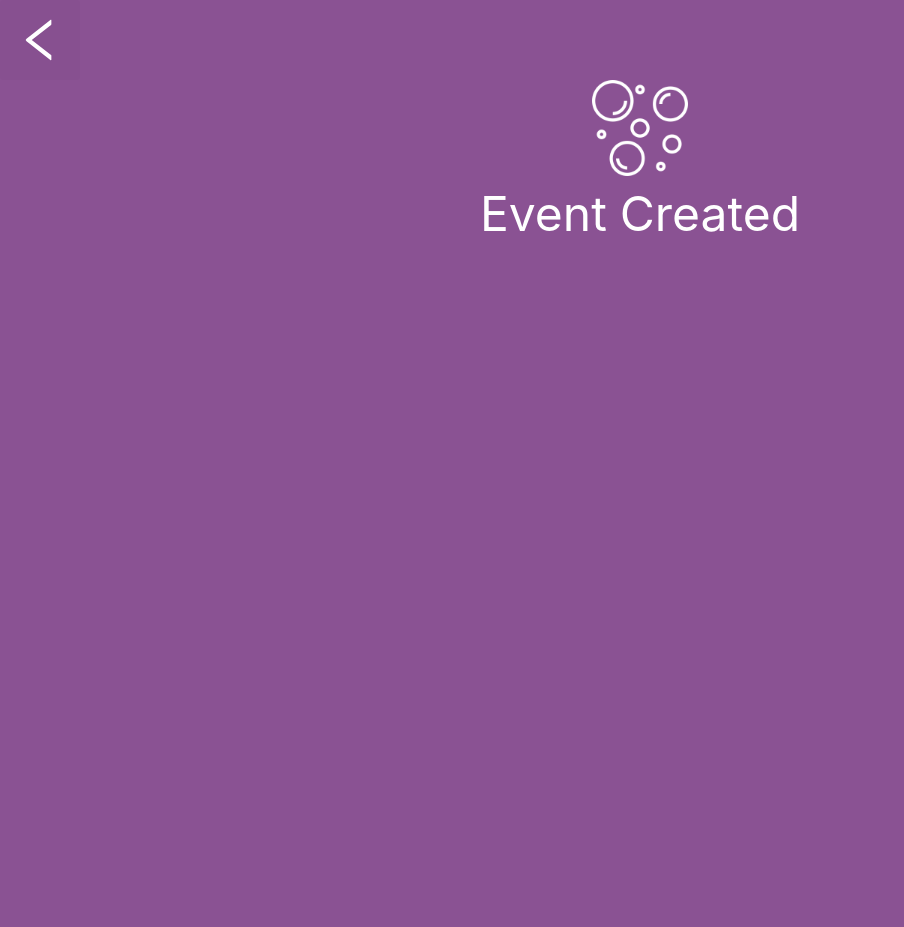
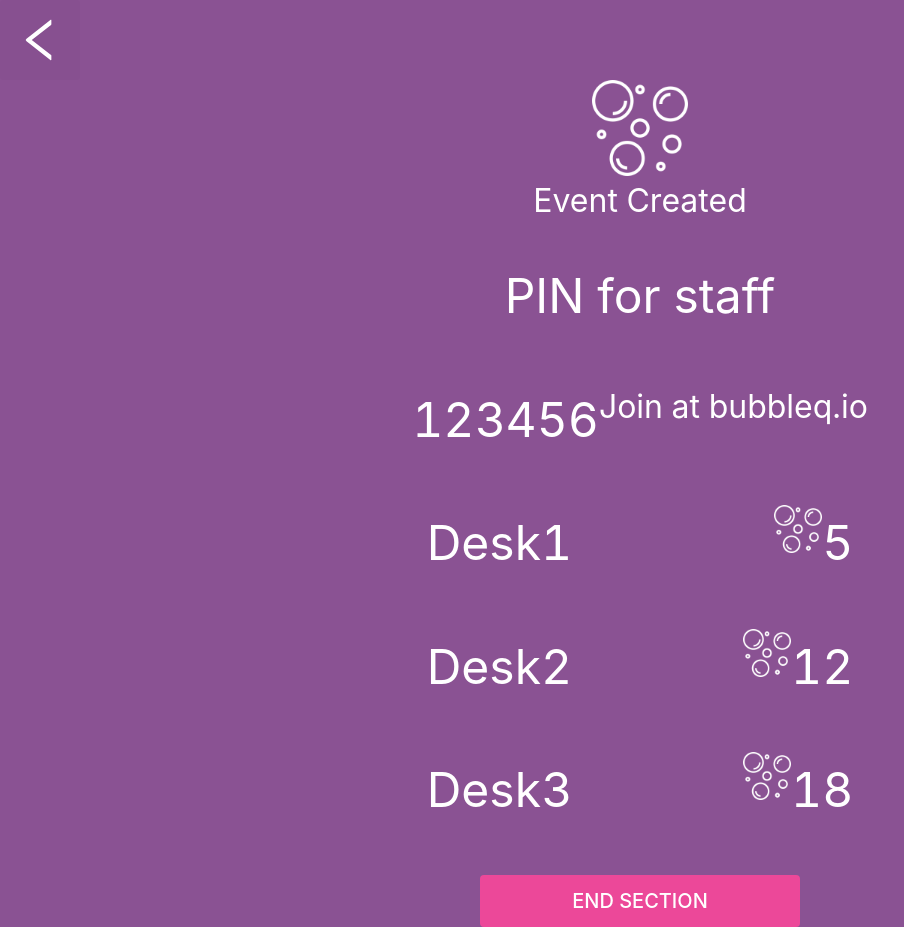
Before and after one commit to HTN2022-teamtoronto/bubble-queue-frontend, a React (Create React App) app: page /hostP in a window 1280 px wide. Shown: the whole page, without its empty margins (0-904 px from the left). Before the commit the page ends 800 px from the top, so only its background shows below. Built offline with nearby package versions, Linux system fonts and the light colour scheme.

Commit message:
fished basic

```diff
--- a/src/components/CircleNumber/index.js
+++ b/src/components/CircleNumber/index.js
@@ -1,6 +1,6 @@
-import React, { useState } from "react";
+import React from "react";
 
-const CircleNumber = ({ number, size }) => {
+const CircleNumber = ({ number }) => {
   return (
     <div
       className=" text-white rounded-full bg-[#CB98D4]  flex items-center justify-center font-mono"
--- /dev/null
+++ b/src/components/DeskInfo.jsx
@@ -0,0 +1,26 @@
+import React from "react";
+import BubbleLogo from "../assets/bubble.png";
+
+function DeskInfo({deskNum, waitNum}) {
+  return (
+    <div className="flex w-2/6 justify-between">
+        <p
+            className=" text-white justify-center "
+            style={{ fontSize: "3rem" }}
+          >
+            Desk{deskNum}
+          </p>
+          <div className="flex">
+        <img className="h-12 w-12" src={BubbleLogo} />
+        <p
+            className=" text-white justify-center items-center"
+            style={{ fontSize: "3rem" }}
+          >
+            {waitNum}
+          </p>
+        </div>
+    </div>
+  );
+}
+
+export default DeskInfo;
--- a/src/index.jsx
+++ b/src/index.jsx
@@ -22,8 +22,8 @@ root.render(
             <Route path="/userC" element={<UserChoosing />} exact />
             <Route path="/hostC" element={<HostChoosing />}  />
             <Route path="/host" element={<HostLanding />}  />
-            <Route path="/" element={<HostPin />}  />
-            <Route path="/hostP" element={<UserPin />}  />
+            <Route path="/hostP" element={<HostPin />}  />
+            <Route path="/" element={<UserPin />}  />
             <Route path="/user" element={<UserLanding />}  />
             <Route path="/queue" element={<QueuePage />}  />
             <Route path="/reception" element={<ReceptionessConfirmPage />}  />
--- a/src/pages/HostPin.js
+++ b/src/pages/HostPin.jsx
@@ -1,18 +1,20 @@
 import React from "react";
 import BubbleLogo from "../assets/bubble.png";
 import { LeftOutlined } from "@ant-design/icons";
-import { Button } from "antd";
-
+import { Button as AntButton } from "antd";
+import DeskInfo from "../components/DeskInfo";
+import Button from "../components/Button";
 function HostPin() {
   const PIN = "123456";
+  const deskInfo = [{deskNum:1, waitNum:5}, {deskNum:2, waitNum:12}, {deskNum:3, waitNum:18}];
   return (
     <>
-      <Button
+      <AntButton
         type="text"
         icon={<LeftOutlined style={{ fontSize: "3rem", color: "white" }} />}
         size="large"
         style={{ width: "5rem", height: "5rem" }}
-      ></Button>
+      ></AntButton>
       <div className="flex flex-col items-center justify-center">
         <img className="h-24 w-24" src={BubbleLogo} />
         <p
@@ -27,7 +29,7 @@ function HostPin() {
         >
           PIN for staff
         </p>
-        <div className="flex justify-between">
+        <div className="flex justify-center">
           <p
             className=" text-white justify-center items-center"
             style={{ fontSize: "3rem" }}
@@ -41,6 +43,10 @@ function HostPin() {
             Join at bubbleq.io
           </p>
         </div>
+        {deskInfo.map((deskNum) => (
+        <DeskInfo deskNum={deskNum.deskNum} waitNum={deskNum.waitNum}/>
+          ))}
+        <Button title={"End Section"} className="cursor-pointer"/>
       </div>
     </>
   );
--- a/src/pages/QueuePage.jsx
+++ b/src/pages/QueuePage.jsx
@@ -16,7 +16,6 @@ function QueuePage(){
         <QueueGenerator />
 
         <p class="flex flex-col text-white justify-center items-center content-end" style={{fontSize:"3rem"}}>Come back check in at 18:26</p>
-
     </div>
   );
 }
--- a/src/pages/UserPin.jsx
+++ b/src/pages/UserPin.jsx
@@ -1,23 +1,47 @@
 import React from 'react';
 import BubbleLogo from "../assets/bubble.png";
 import { LeftOutlined } from "@ant-design/icons";
-import { Button } from "antd";
-
+import { Button as AntButton} from "antd";
+import Button from '../components/Button';
 function UserPin(){
     const PIN = "123456";
   return (
-     <>
-    <Button
+    <>
+      <AntButton
         type="text"
         icon={<LeftOutlined style={{ fontSize: "3rem", color: "white" }} />}
         size="large"
         style={{ width: "5rem", height: "5rem" }}
-      ></Button>
-    <div className="flex flex-col items-center justify-center" >
+      />
+      <div className="flex flex-col items-center justify-center">
+        <img className="h-24 w-24" src={BubbleLogo} />
+        <p
+          className=" text-white justify-center items-center"
+          style={{ fontSize: "2rem" }}
+        >
+          Event Created
+        </p>
+        <p
+          className=" text-white justify-center items-center"
+          style={{ fontSize: "3rem" }}
+        >
+          PIN for staff
+        </p>
+          <p
+            className=" text-white justify-center items-center"
+            style={{ fontSize: "3rem" }}
+          >
+            {PIN}
+          </p>
 
-        <img className="h-24 w-24" src={BubbleLogo} />
-        <p className="flex flex-col text-white justify-center items-center" style={{fontSize:"3rem"}}>Event Created</p>
-    </div>
+        <p
+            className=" text-white justify-center items-center"
+            style={{ fontSize: "2rem" }}
+          >
+            Join at bubbleq.io
+          </p>
+        <Button title={"Quit Line"} className="cursor-pointer"/>
+      </div>
     </>
   );
 }
```
